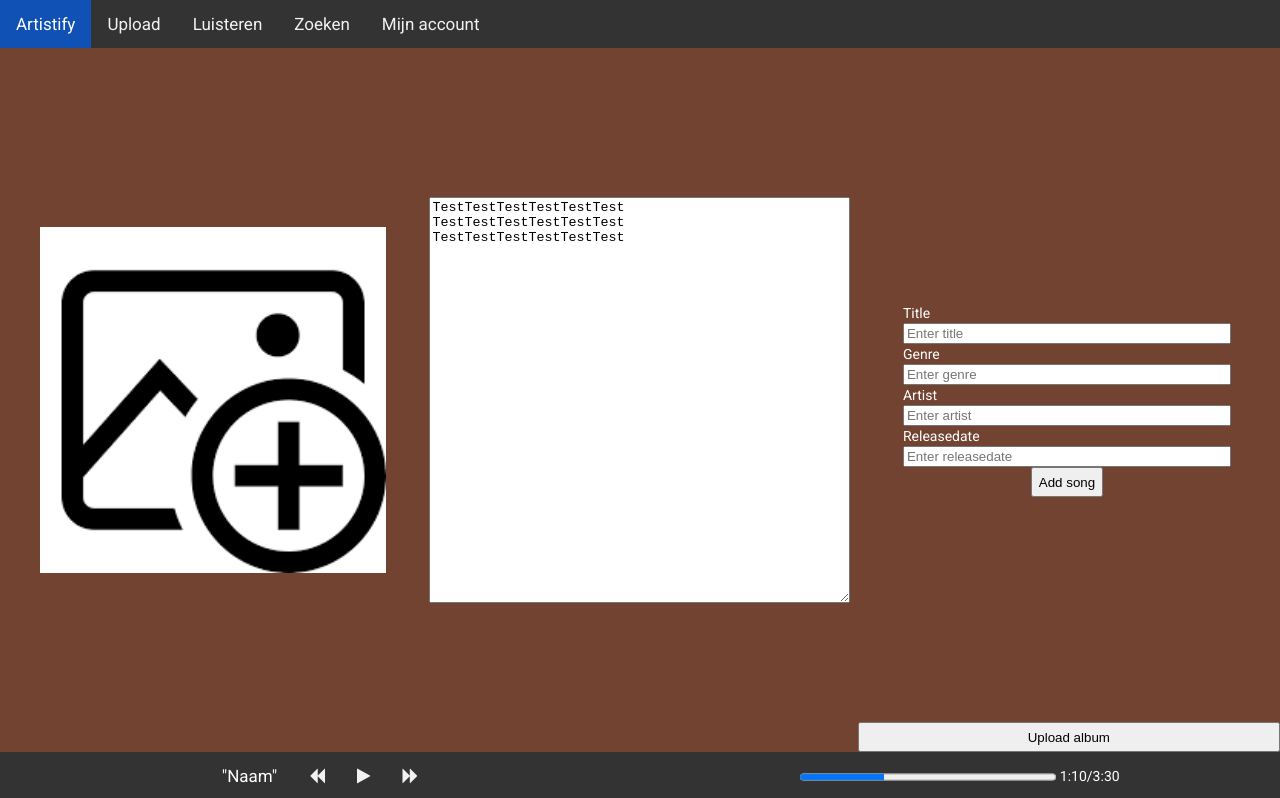
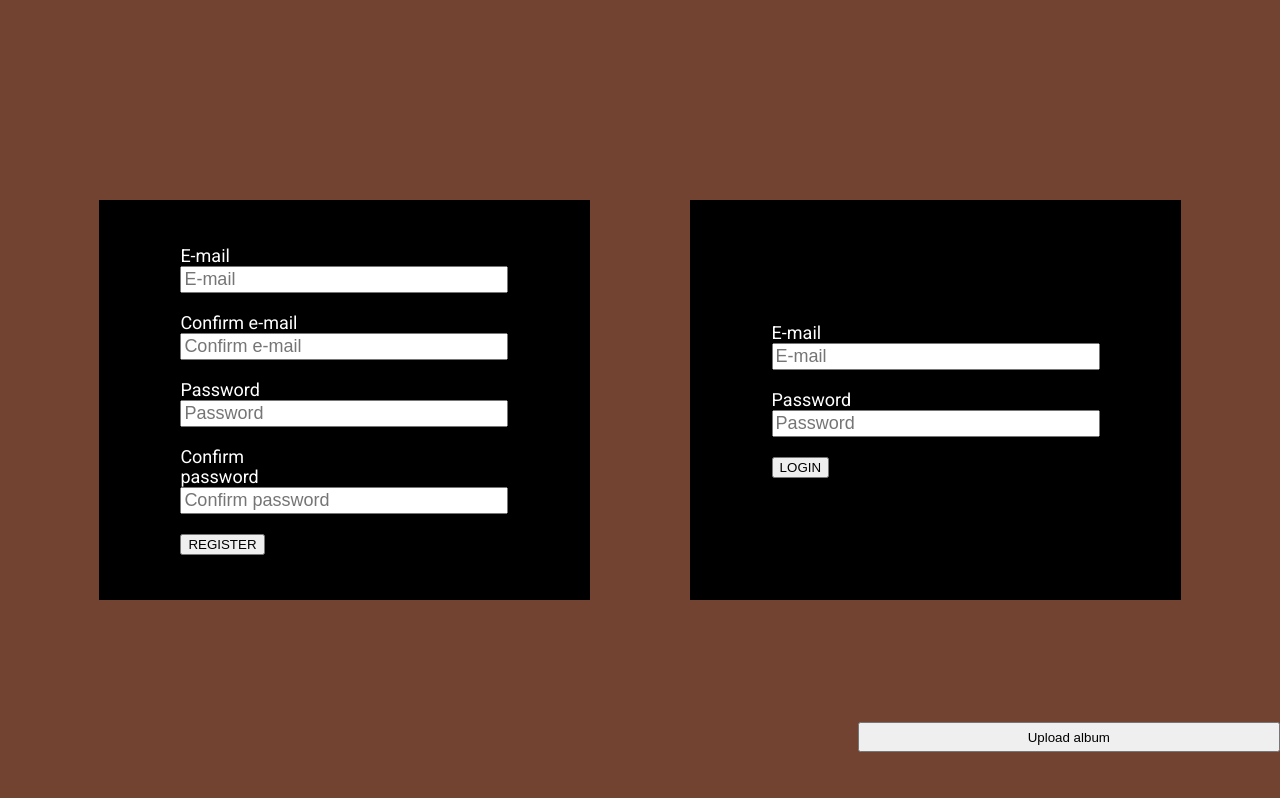
Before and after one commit to JosDJ/Project-2.4, an Angular app in the folder frontend/: page /upload in a window 1280 px wide. Shown: the top 798 px of the page. Built offline with nearby package versions, Linux system fonts and the light colour scheme.

Commit message:
loginscreen module

```diff
--- a/frontend/src/app/app.component.css
+++ b/frontend/src/app/app.component.css
@@ -11,3 +11,7 @@ html, body {
 .bottombar {
   background: #333;
 }
+
+/* div.container {
+  display: none;
+} */
--- a/frontend/src/app/app.component.html
+++ b/frontend/src/app/app.component.html
@@ -1,3 +1,6 @@
+<div>
+    <app-login></app-login>
+</div>
 <div class="container">
     <div class="toprow">
         <app-navigationbuttons></app-navigationbuttons>
--- a/frontend/src/app/app.module.ts
+++ b/frontend/src/app/app.module.ts
@@ -7,6 +7,7 @@ import { AppComponent } from './app.component';
 import { NavigationbarModule } from './navigationbar/navigationbar.module';
 import { MainscreenModule } from './mainscreen/mainscreen.module';
 import { MusicplayerModule } from './musicplayer/musicplayer.module';
+import { LoginscreenModule } from './loginscreen/loginscreen.module';
 
 import { BrowserAnimationsModule } from '@angular/platform-browser/animations';
 import { MatSliderModule } from '@angular/material/slider';
@@ -25,7 +26,8 @@ import { MatGridListModule } from '@angular/material/grid-list';
     MusicplayerModule,
     MatSliderModule,
     MatGridListModule,
-    MainscreenModule
+    MainscreenModule,
+    LoginscreenModule
   ],
   providers: [],
   bootstrap: [AppComponent]
--- /dev/null
+++ b/frontend/src/app/loginscreen/login/login.component.css
@@ -0,0 +1,26 @@
+.loginscreen {
+    height: calc(100vh);
+    background-color: rgb(114, 67, 49);
+  }
+
+html, body {
+    height: 100%;
+    margin: 0;
+}
+
+.mygridlist {
+    height: 100%;
+    position: relative;
+}
+
+label {
+    color: white;
+    width: 120px;
+    display: block;
+    font-size: large
+}
+
+input {
+    font-size: large;
+    width: 25vw;
+}
--- /dev/null
+++ b/frontend/src/app/loginscreen/login/login.component.html
@@ -0,0 +1,66 @@
+<body>
+    <div class="loginscreen">
+        <mat-grid-list cols="13" rows="30" class="mygridlist" rowHeight="fit">
+            <mat-grid-tile class="bottombar" colspan="1" rowspan="5" >
+            </mat-grid-tile>
+            <mat-grid-tile class="bottombar" colspan="5" rowspan="5" >
+            </mat-grid-tile>
+            <mat-grid-tile class="bottombar" colspan="1" rowspan="5" >
+            </mat-grid-tile>
+            <mat-grid-tile class="bottombar" colspan="5" rowspan="5" >
+            </mat-grid-tile>
+            <mat-grid-tile class="bottombar" colspan="1" rowspan="5" >
+            </mat-grid-tile>
+            <mat-grid-tile class="bottombar" colspan="1" rowspan="10" >
+            </mat-grid-tile>
+            <mat-grid-tile class="bottombar" colspan="5" rowspan="10" [style.background]="'black'">
+                <div>
+                    <label class="item">E-mail </label>
+                    <input class="item" type="email" placeholder="E-mail" required>
+                    <br>
+                    <br>
+                    <label class="item">Confirm e-mail </label>
+                    <input class="item" type="confirmemail" placeholder="Confirm e-mail" required>
+                    <br>
+                    <br>
+                    <label class="item">Password </label>
+                    <input class="item" type="password" placeholder="Password" required>
+                    <br>
+                    <br>
+                    <label class="item">Confirm password </label>
+                    <input class="item" type="confirmpassword" placeholder="Confirm password" required>
+                    <br>
+                    <br>
+                    <button class="registerbutton">REGISTER</button>
+                </div>
+            </mat-grid-tile>
+            <mat-grid-tile class="bottombar" colspan="1" rowspan="10" >
+            </mat-grid-tile>
+            <mat-grid-tile class="bottombar" colspan="5" rowspan="10" [style.background]="'black'">
+                <div>
+                    <label class="item">E-mail </label>
+                    <input class="item" type="emailexisting" placeholder="E-mail" required>
+                    <br>
+                    <br>
+                    <label class="item">Password </label>
+                    <input class="item" type="passwordexisting" placeholder="Password" required>
+                    <br>
+                    <br>
+                    <button class="loginbutton">LOGIN</button>
+                </div>
+            </mat-grid-tile>
+            <mat-grid-tile class="bottombar" colspan="1" rowspan="10" >
+            </mat-grid-tile>
+            <mat-grid-tile class="bottombar" colspan="1" rowspan="5" >
+            </mat-grid-tile>
+            <mat-grid-tile class="bottombar" colspan="5" rowspan="5" >
+            </mat-grid-tile>
+            <mat-grid-tile class="bottombar" colspan="1" rowspan="5" >
+            </mat-grid-tile>
+            <mat-grid-tile class="bottombar" colspan="5" rowspan="5" >
+            </mat-grid-tile>
+            <mat-grid-tile class="bottombar" colspan="1" rowspan="5" >
+            </mat-grid-tile>
+        </mat-grid-list>
+    </div>
+</body>
--- /dev/null
+++ b/frontend/src/app/loginscreen/login/login.component.ts
@@ -0,0 +1,15 @@
+import { Component, OnInit } from '@angular/core';
+
+@Component({
+  selector: 'app-login',
+  templateUrl: './login.component.html',
+  styleUrls: ['./login.component.css']
+})
+export class LoginComponent implements OnInit {
+
+  constructor() { }
+
+  ngOnInit(): void {
+  }
+
+}
```
Also changed, not shown: frontend/src/app/loginscreen/loginscreen.module.ts (added, +19 -0 lines), 1 other file (tests, documents, lock files or other folders).
